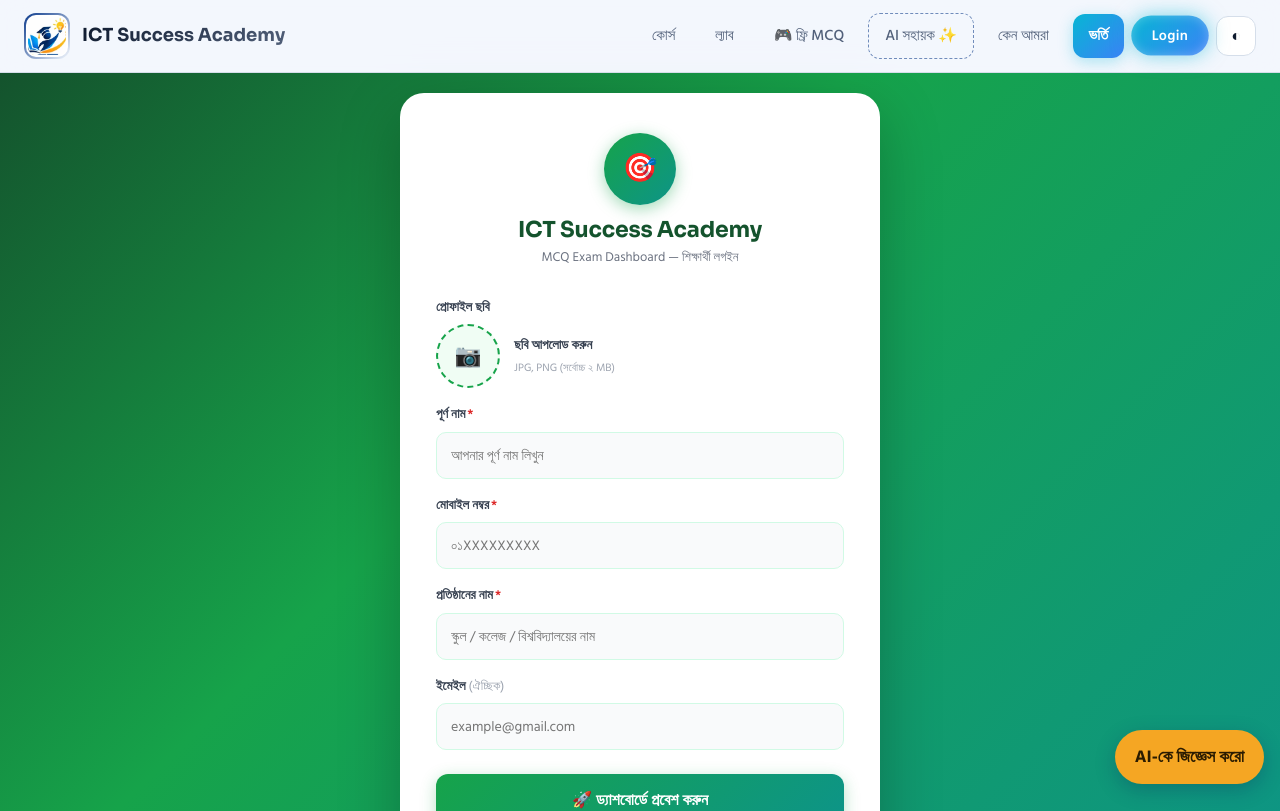
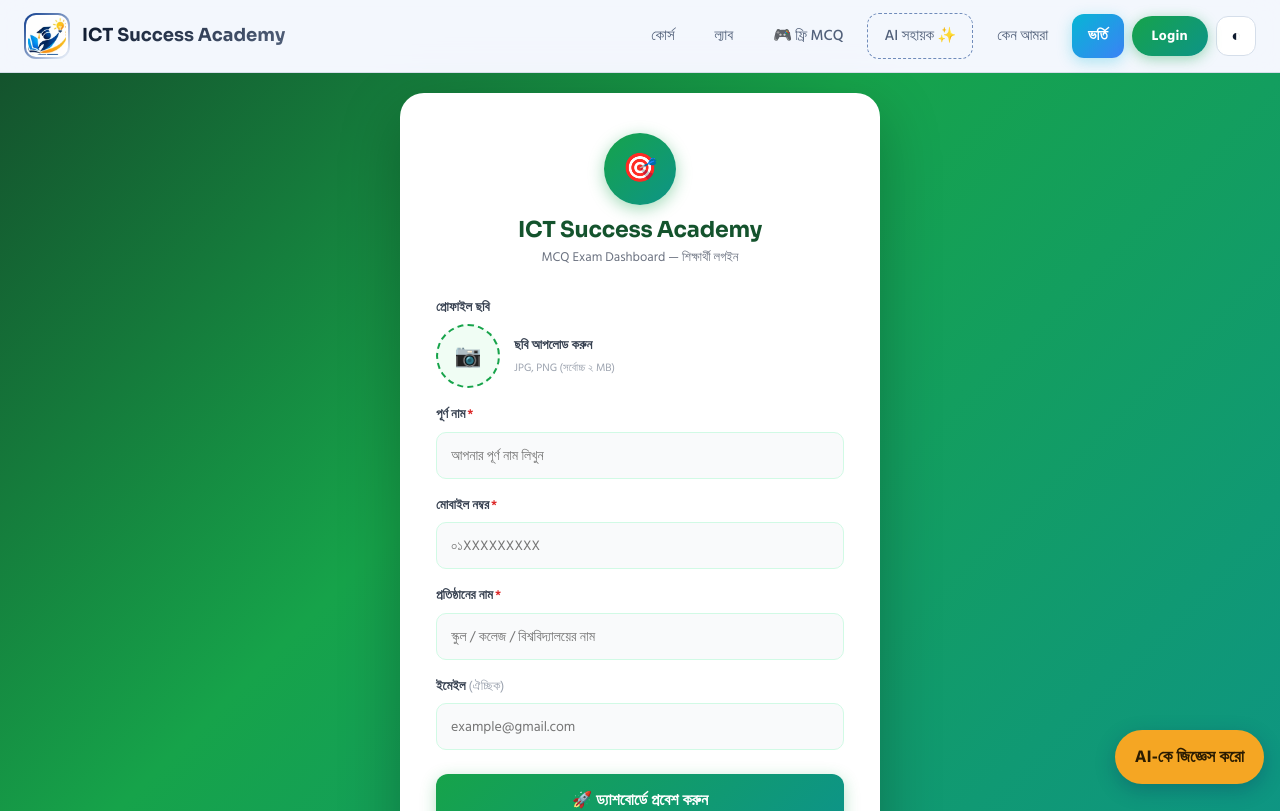
Before and after one commit to rezwanulislamrimel/ICT-Success-Academy-Portal, a React (Vite) app: page /dashboard in a window 1280 px wide. Shown: the top 811 px of the page. Built offline with nearby package versions, Linux system fonts and the light colour scheme.

Commit message:
fix Activer

```diff
--- a/src/components/Header.jsx
+++ b/src/components/Header.jsx
@@ -111,10 +111,10 @@ export default function Header() {
 
           {/* Login / Profile Button */}
           {user ? (
-            <NavLink
+            <Link
               to="/dashboard"
               onClick={() => setIsOpen(false)}
-              className={() => "nav-profile-btn"}
+              className="nav-profile-btn"
             >
               <span className="nav-avatar-circle">
                 {user.photo
@@ -123,15 +123,15 @@ export default function Header() {
                 }
               </span>
               <span>{user.name.split(" ")[0]}</span>
-            </NavLink>
+            </Link>
           ) : (
-            <NavLink
+            <Link
               to="/dashboard"
               onClick={() => setIsOpen(false)}
-              className={() => "nav-login-btn"}
+              className="nav-login-btn"
             >
               Login
-            </NavLink>
+            </Link>
           )}
 
           <button id="theme" aria-label="থিম পরিবর্তন" onClick={toggleTheme}>
```
